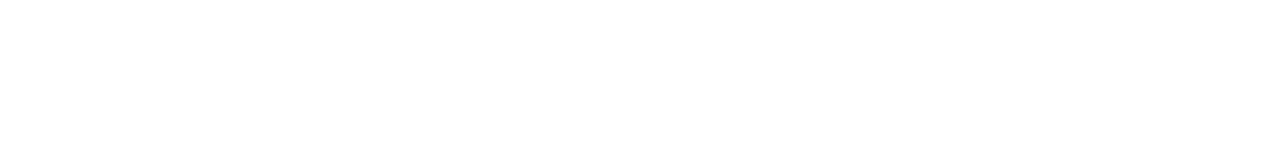
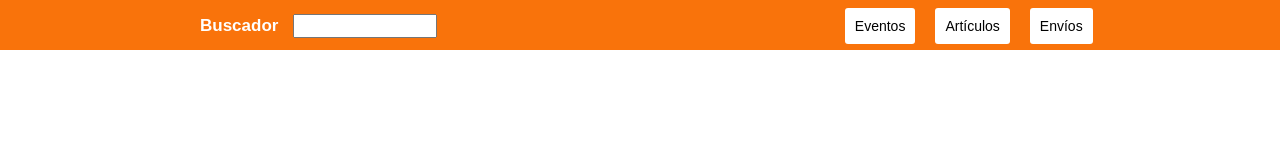
Before and after one commit to DavidJ285/Tortrix, a plain HTML site: page index.html in a window 1280 px wide. Drawn offline with Linux system fonts and the light colour scheme.

Commit message:
Se completo el header

```diff
--- a/css/css.css
+++ b/css/css.css
@@ -1,4 +1,40 @@
 *{
   padding: 0;
   margin: 0;
+  font-family: arial;
+  color: white;
+  text-decoration: none;
 }
+header{
+  width: 100%;
+  height: 50px;
+  background-color: #F9730B;
+}
+.Buscador{
+font-size: 17px;
+padding-top: 14px;
+padding-left: 200px;
+}
+input{
+  margin-left: 15px;
+  color:black;
+  width: 140px;
+  height: 20px;
+}
+.Botones{
+  width: 285px;
+  height: 37px;
+  margin-top: -30px;
+  margin-left: 66%;
+  list-style: none;
+}
+
+.boton{
+  border-radius: 3px;
+  float: left;
+  padding: 10px;
+  margin-right: 20px;
+  color: black;
+  background-color: white;
+  font-size: 14px;
+}
--- a/index.html
+++ b/index.html
@@ -5,6 +5,13 @@
     <meta charset="utf-8">
     <title></title>
   </head>
+  <header> <h1 class="Buscador">Buscador<input  class="texto" placeholder=""></h1>
+    <ul class="Botones">
+      <li><a class="boton" href="#">Eventos</a></li>
+      <li><a class="boton" href="#">Artículos</a></li>
+      <li><a class="boton" href="#">Envíos</a></li>
+    </ul>
+  </header>
   <body>
 
   </body>
```
